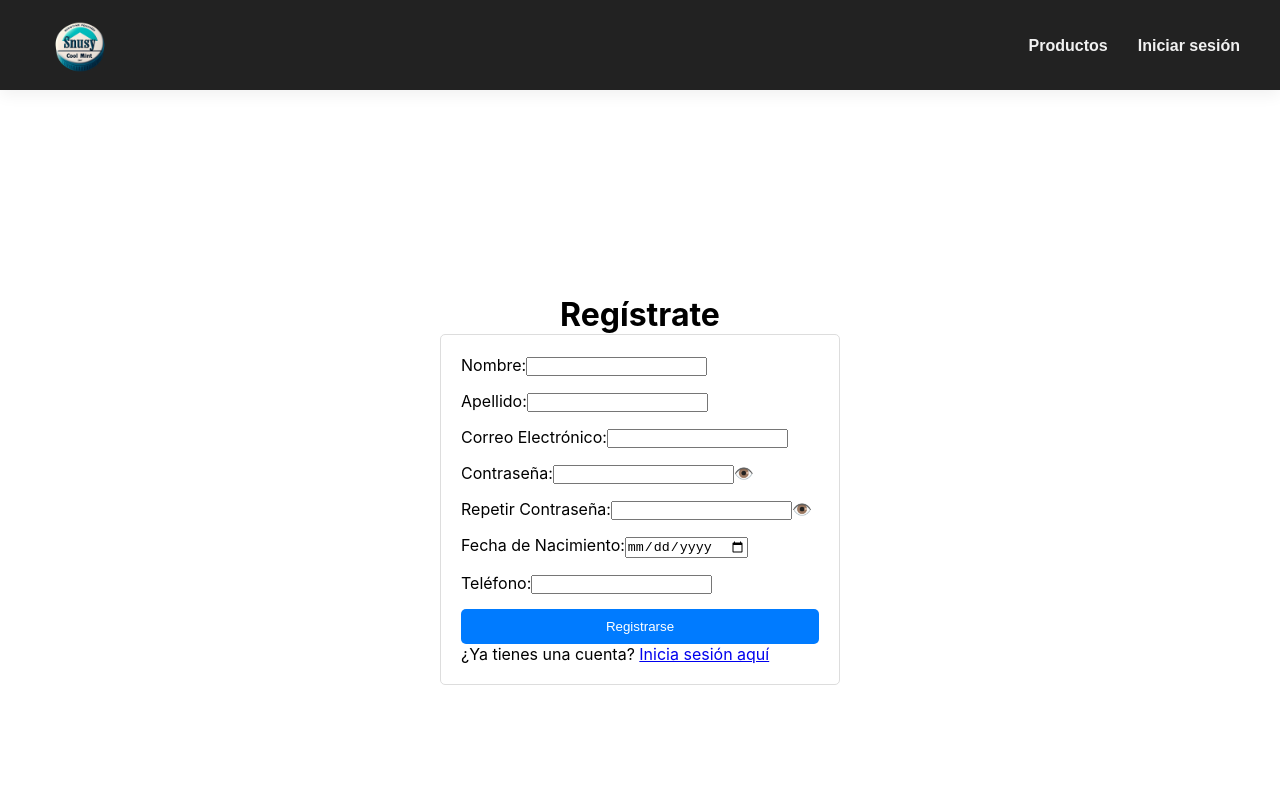
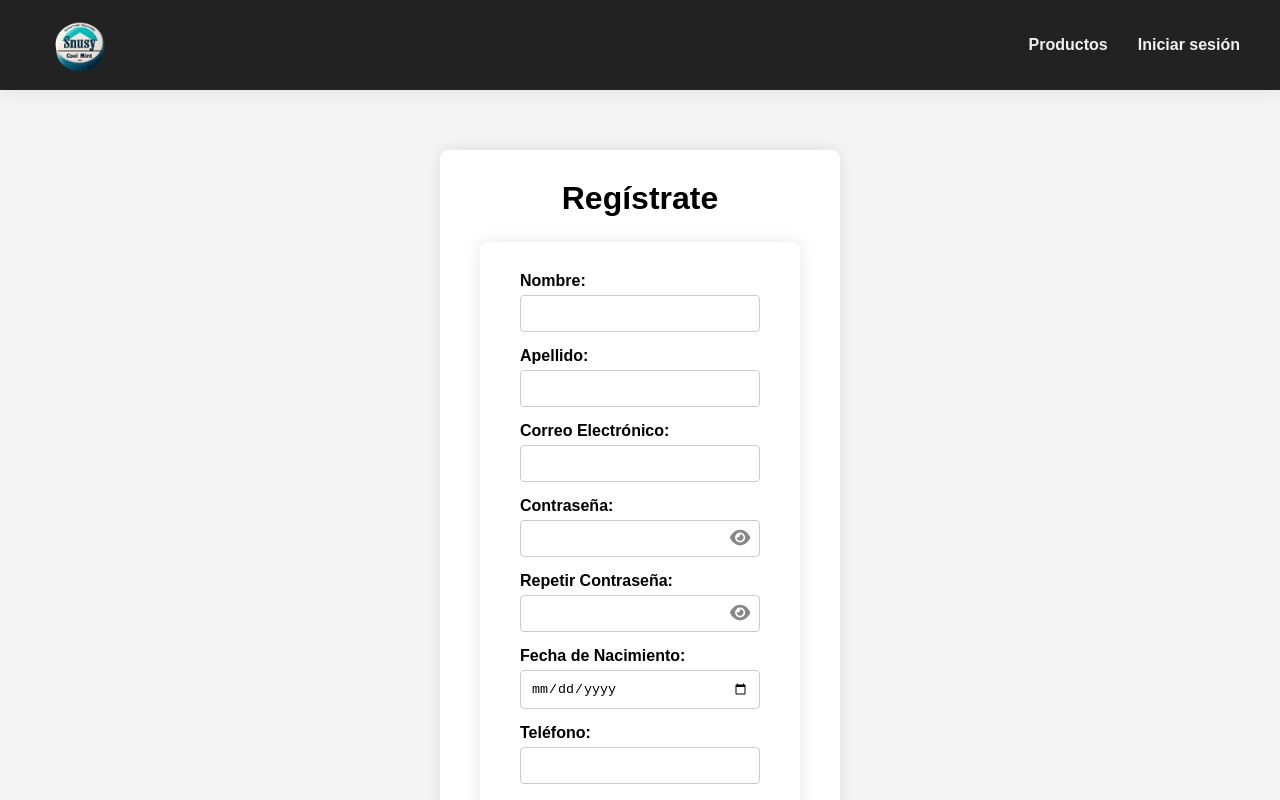
Before and after one commit to raulduha/snusy-app, a React (Create React App) app: page /register in a window 1280 px wide. Shown: the top 800 px of the page. Built offline with nearby package versions, Linux system fonts and the light colour scheme; no server answers.

Commit message:
login, register mas bonitos

```diff
--- a/src/components/Login.css
+++ b/src/components/Login.css
@@ -1,35 +1,95 @@
-/* RegisterPage.css y LoginPage.css */
-.register-page, .login-page {
-    display: flex;
-    flex-direction: column;
-    align-items: center;
-    justify-content: center;
-    height: 100vh;
+body {
+    font-family: 'Arial', sans-serif;
+    background-color: #f4f4f4;
   }
 
+  .register-page, .login-page {
+    display: flex;
+    justify-content: center;
+    align-items: center;
+    padding: 60px 20px;  /* Aumentar el padding vertical */
+    min-height: calc(100vh - 120px); /* Restar el alto aproximado del navbar y footer juntos */
+}
+
   .form-container {
-    border: 1px solid #ddd;
-    padding: 20px;
-    border-radius: 5px;
-    width: 80%;
+    background: white;
+    padding: 30px 40px;
+    border-radius: 8px;
+    box-shadow: 0px 0px 15px rgba(0,0,0,0.1);
     max-width: 400px;
+    width: 100%;
+  }
+
+  h1 {
+    text-align: center;
+    margin-bottom: 25px;
   }
 
   .form-group {
     margin-bottom: 15px;
+    position: relative;
   }
 
-  form button {
+  label {
+    display: block;
+    margin-bottom: 5px;
+    font-weight: bold;
+  }
+
+  input {
+    width: 100%;
+    padding: 10px;
+    border: 1px solid #ccc;
+    border-radius: 4px;
+  }
+
+  button {
     width: 100%;
     padding: 10px;
     background-color: #007BFF;
-    color: #fff;
     border: none;
-    border-radius: 5px;
+    border-radius: 4px;
+    color: white;
     cursor: pointer;
+    font-size: 16px;
+    margin-top: 20px;
+  }
+
+  button:hover {
+    background-color: #0056b3;
+  }
+
+  p {
+    text-align: center;
+    margin-top: 15px;
+  }
+
+/* ... tus estilos anteriores ... */
+
+span {
+    position: absolute;
+    right: 10px;
+    top: 70%;
+    transform: translateY(-50%);
+    cursor: pointer;
+    font-size: 18px;
+    color: #888;
+  }
+
+  span:hover {
+    color: #333;
   }
 
   .error-message {
     color: red;
-    margin-bottom: 10px;
+    font-size: 14px;
+    margin-top: 5px;
   }
+
+  /* Media Queries for Responsiveness */
+
+  @media screen and (max-width: 420px) {
+    .form-container {
+      padding: 20px 25px;
+    }
+  }
--- a/src/components/Login.js
+++ b/src/components/Login.js
@@ -4,7 +4,8 @@ import { Link, useNavigate } from 'react-router-dom';
 import { signInWithEmailAndPassword } from 'firebase/auth';
 import { auth } from '../firebase';
 import './Login.css';
-
+import { FontAwesomeIcon } from '@fortawesome/react-fontawesome';
+import { faEye, faEyeSlash } from '@fortawesome/free-solid-svg-icons';
 function LoginPage() {
   const [email, setEmail] = useState('');
   const [password, setPassword] = useState('');
@@ -27,6 +28,7 @@ function LoginPage() {
 
   return (
     <div className="login-page">
+      <div className="form-container">
       <h1>Iniciar Sesión</h1>
       <div className="form-container">
         <form onSubmit={handleLogin}>
@@ -37,7 +39,9 @@ function LoginPage() {
           <div className="form-group">
             <label>Contraseña:</label>
             <input type={showPassword ? "text" : "password"} value={password} onChange={(e) => setPassword(e.target.value)} />
-            <span onClick={() => setShowPassword(!showPassword)}>👁️</span>
+            <span onClick={() => setShowPassword(!showPassword)}>
+                <FontAwesomeIcon icon={showPassword ? faEyeSlash : faEye} />
+              </span>
           </div>
           {error && <p className="error-message">{error}</p>}
           <button type="submit">Iniciar Sesión</button>
@@ -45,6 +49,7 @@ function LoginPage() {
         <p>
           ¿No tienes una cuenta? <Link to="/register">Regístrate aquí</Link>
         </p>
+        </div>
       </div>
     </div>
   );
--- a/src/components/Navbar.js
+++ b/src/components/Navbar.js
@@ -40,7 +40,7 @@ const Navbar = () => {
                     )}
                 </ul>
                 {user && (
-                    <div className="user-area" onClick={handleLogout}>
+                    <div className="user-area">
                         <FontAwesomeIcon icon={faUser} className="profile-icon" />
                         {user.displayName}
                     </div>
--- a/src/components/Register.css
+++ b/src/components/Register.css
@@ -1,35 +1,96 @@
-/* RegisterPage.css y LoginPage.css */
-.register-page, .login-page {
-    display: flex;
-    flex-direction: column;
-    align-items: center;
-    justify-content: center;
-    height: 100vh;
+body {
+    font-family: 'Arial', sans-serif;
+    background-color: #f4f4f4;
   }
 
+  .register-page, .login-page {
+    display: flex;
+    justify-content: center;
+    align-items: center;
+    padding: 60px 20px;  /* Aumentar el padding vertical */
+    min-height: calc(100vh - 120px); /* Restar el alto aproximado del navbar y footer juntos */
+}
+
   .form-container {
-    border: 1px solid #ddd;
-    padding: 20px;
-    border-radius: 5px;
-    width: 80%;
+    background: white;
+    padding: 30px 40px;
+    border-radius: 8px;
+    box-shadow: 0px 0px 15px rgba(0,0,0,0.1);
     max-width: 400px;
+    width: 100%;
+  }
+
+  h1 {
+    text-align: center;
+    margin-bottom: 25px;
   }
 
   .form-group {
     margin-bottom: 15px;
+    position: relative;
   }
 
-  form button {
+  label {
+    display: block;
+    margin-bottom: 5px;
+    font-weight: bold;
+  }
+
+  input {
+    width: 100%;
+    padding: 10px;
+    border: 1px solid #ccc;
+    border-radius: 4px;
+  }
+
+  button {
     width: 100%;
     padding: 10px;
     background-color: #007BFF;
-    color: #fff;
     border: none;
-    border-radius: 5px;
+    border-radius: 4px;
+    color: white;
     cursor: pointer;
+    font-size: 16px;
+    margin-top: 20px;
   }
+
+  button:hover {
+    background-color: #0056b3;
+  }
+
+  p {
+    text-align: center;
+    margin-top: 15px;
+  }
+
+  /* ... tus estilos anteriores ... */
+
+span {
+    position: absolute;
+    right: 10px;
+    top: 70%;
+    transform: translateY(-50%);
+    cursor: pointer;
+    font-size: 18px;
+    color: #888;
+  }
+
+  span:hover {
+    color: #333;
+  }
+
 
   .error-message {
     color: red;
-    margin-bottom: 10px;
+    font-size: 14px;
+    margin-top: 5px;
   }
+
+  /* Media Queries for Responsiveness */
+
+  @media screen and (max-width: 420px) {
+    .form-container {
+      padding: 20px 25px;
+    }
+  }
--- a/src/components/Register.js
+++ b/src/components/Register.js
@@ -4,7 +4,8 @@ import { createUserWithEmailAndPassword, updateProfile } from 'firebase/auth';
 import { auth, db } from '../firebase';
 import { collection, doc, setDoc } from 'firebase/firestore';
 import './Register.css';
-
+import { FontAwesomeIcon } from '@fortawesome/react-fontawesome';
+import { faEye, faEyeSlash } from '@fortawesome/free-solid-svg-icons';
 function RegisterPage() {
   const [formData, setFormData] = useState({
     name: '',
@@ -53,6 +54,7 @@ function RegisterPage() {
 
   return (
     <div className="register-page">
+      <div className="form-container">
       <h1>Regístrate</h1>
       <div className="form-container">
         <form onSubmit={handleSubmit}>
@@ -71,12 +73,16 @@ function RegisterPage() {
           <div className="form-group">
             <label>Contraseña:</label>
             <input type={showPassword ? "text" : "password"} value={formData.password} onChange={(e) => setFormData({ ...formData, password: e.target.value })} />
-            <span onClick={() => setShowPassword(!showPassword)}>👁️</span>
+            <span onClick={() => setShowPassword(!showPassword)}>
+                <FontAwesomeIcon icon={showPassword ? faEyeSlash : faEye} />
+              </span>
           </div>
           <div className="form-group">
             <label>Repetir Contraseña:</label>
             <input type={showPassword ? "text" : "password"} value={formData.confirmPassword} onChange={(e) => setFormData({ ...formData, confirmPassword: e.target.value })} />
-            <span onClick={() => setShowPassword(!showPassword)}>👁️</span>
+            <span onClick={() => setShowPassword(!showPassword)}>
+                <FontAwesomeIcon icon={showPassword ? faEyeSlash : faEye} />
+              </span>
           </div>
           <div className="form-group">
             <label>Fecha de Nacimiento:</label>
@@ -92,6 +98,7 @@ function RegisterPage() {
           ¿Ya tienes una cuenta? <Link to="/login">Inicia sesión aquí</Link>
         </p>
       </div>
+      </div>
     </div>
   );
 }
```
